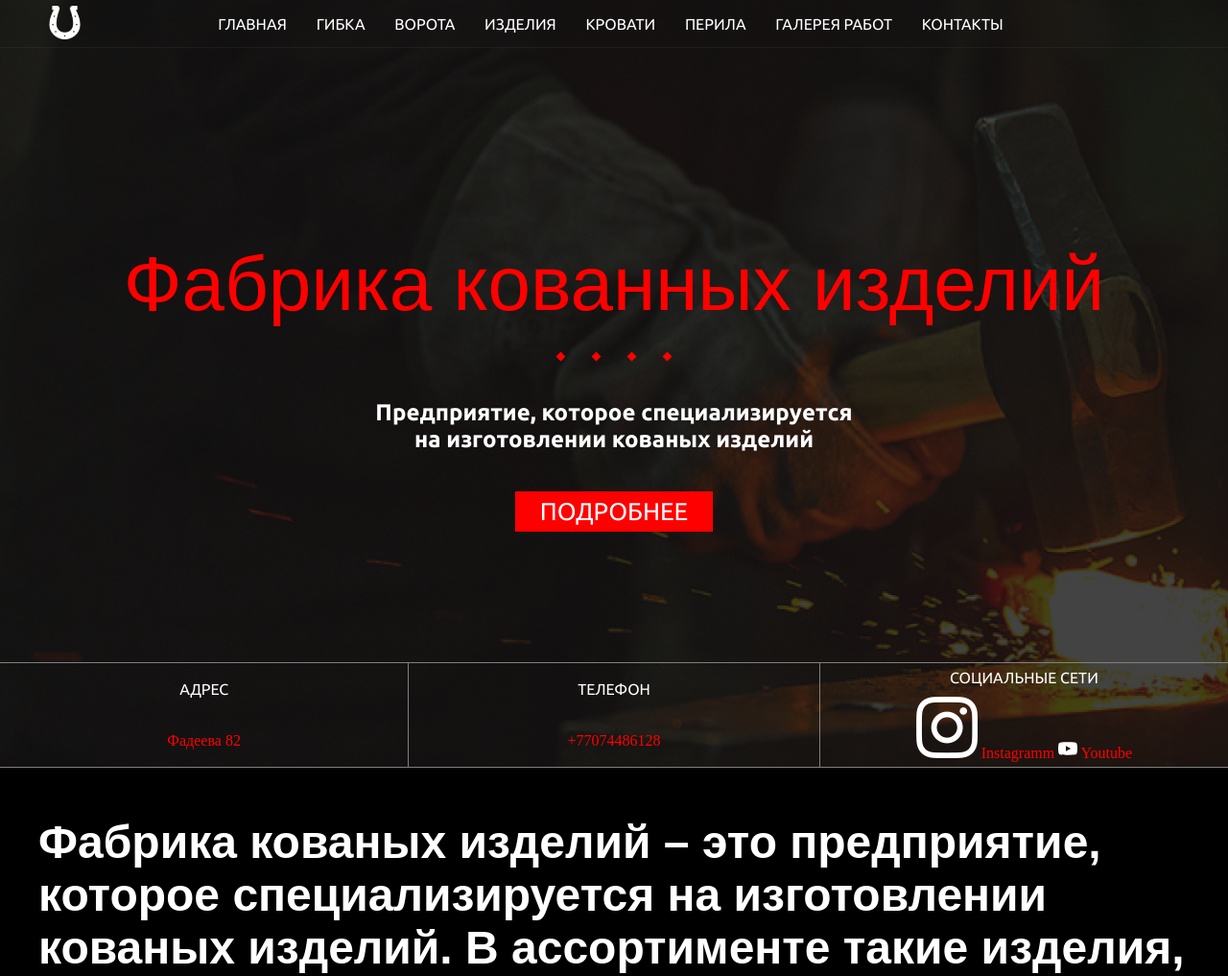
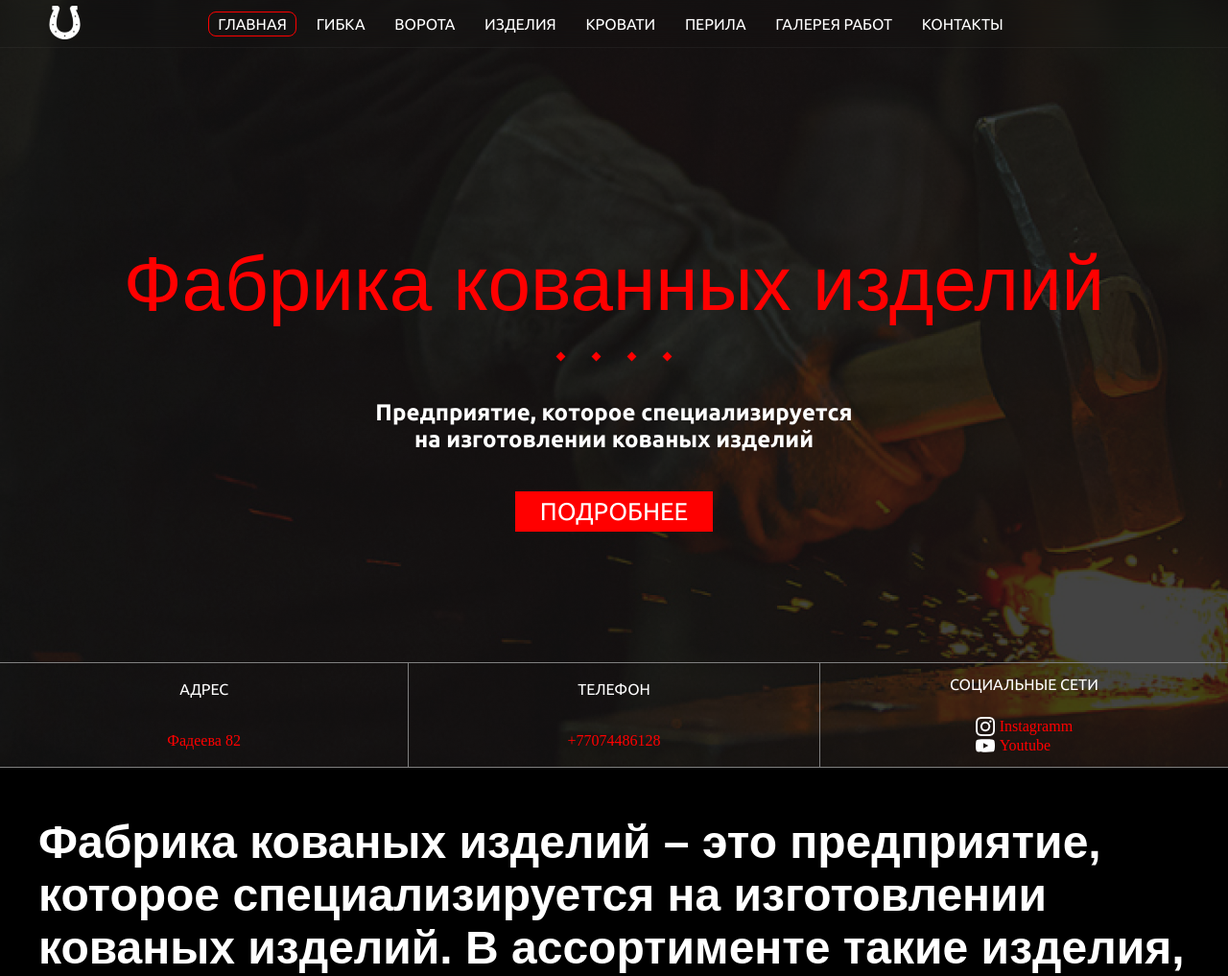
Before and after one commit to webnetkz/fki, a PHP site: page /index.php in a window 1280 px wide. Shown: the top 1017 px of the page at 96% size. Run offline with PHP 8.4, Linux system fonts and the light colour scheme; some web fonts are replaced.

Commit message:
Исправления из-за отсутствия тестов

```diff
--- a/header.php
+++ b/header.php
@@ -25,7 +25,7 @@ if(!isset($title) || empty($title)) {
             <img src="./public/img/logo.png" alt="logotype of fki">
         </a>
         <menu>
-            <a href="index#">Главная</a>
+            <a href="index#" class="active">Главная</a>
             <a href="гибка-металла-в-алматы">Гибка</a>
             <a href="кованые-ворота">Ворота</a>
             <a href="кованые-изделия-в-алматы">Изделия</a>
@@ -41,7 +41,7 @@ if(!isset($title) || empty($title)) {
     </header>
 
 <script>
-    fetch(url)
+    fetch(location.href)
         .then(response => response.text())
         .then(uri => {
             document.querySelectorAll('header menu a').foreach((elementMenu) => {
--- a/public/css/feedback.css
+++ b/public/css/feedback.css
@@ -9,8 +9,8 @@
     margin-top: -20px;
 }
 .social-of-form img {
-    width: 40px;
-    padding: 7px;
+    width: 30px;
+    padding: 5px;
     border: 1px solid var(--white);
 }
 .social-of-form img:hover {
--- a/public/css/portfolio.css
+++ b/public/css/portfolio.css
@@ -17,9 +17,11 @@
     transform: scale(0.9);
 }
 @media (max-width: 1200px) {
+    .our-projects-links {
+        flex-direction: column;
+    }
     .our-projects-links a img {
         height: 50vh;
         width: 100vw;
-        object-fit: cover;
     }
 }
--- a/public/css/start_block.css
+++ b/public/css/start_block.css
@@ -51,6 +51,12 @@
 .contacts > div a {
     color: var(--red);
     font-family: 'Aldrich';
+    display: flex;
+    align-items: center;
+}
+.contacts > div a img {
+    width: 20px;
+    margin-right: 5px;
 }
 .contacts > div a:hover {
     color: var(--red);
```
